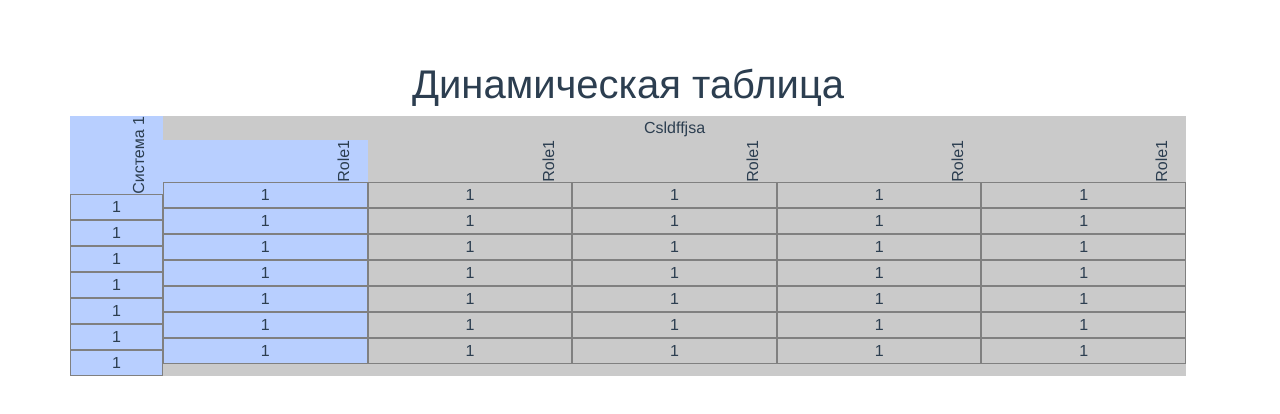
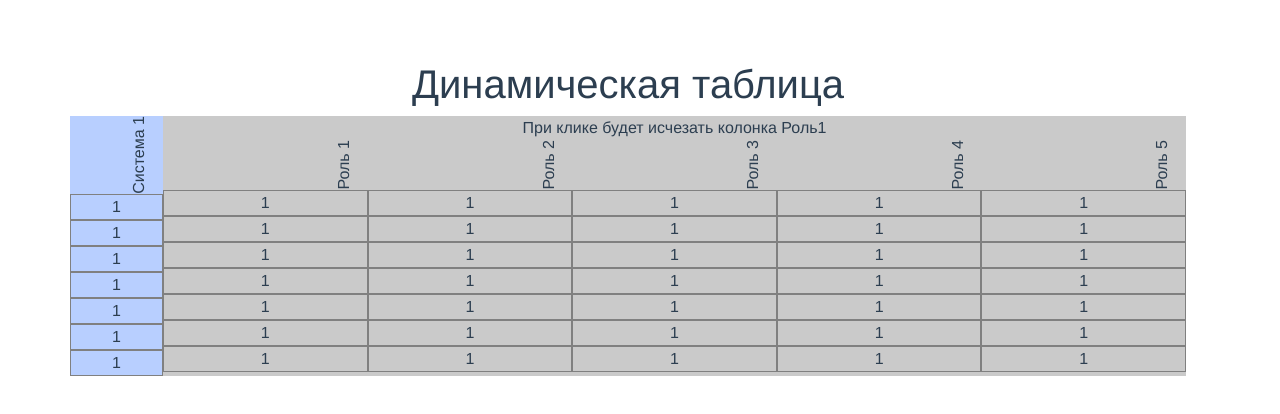
Before and after one commit to skitale-design/dynamic-table, a Vue app: page / in a window 1280 px wide. Shown: the top 414 px of the page. Built offline with nearby package versions, Linux system fonts and the light colour scheme.

Commit message:
При клике скрывает Роль 1 + названия ролей передаются в параметрах компонента RoleAndContent

```diff
--- a/src/components/SystemElement/MainColumn/RoleAndContent.vue
+++ b/src/components/SystemElement/MainColumn/RoleAndContent.vue
@@ -1,6 +1,6 @@
 <template>
     <div class="col">
-        <div class="row"><div class="col rotated">Role1</div></div>
+        <div class="row"><div class="col rotated">{{ props.msg }}</div></div>
     <div class="row"><div class="col cell">1</div></div>
         <div class="row"><div class="col cell">1</div></div>
         <div class="row"><div class="col cell">1</div></div>
@@ -11,6 +11,11 @@
     </div>
 </template>
 
+<script setup>
+    import { defineProps } from 'vue';
+    const props = defineProps({msg: String})
+</script>
+
 <style>
     .rotated {
         writing-mode: vertical-lr;
--- a/src/components/SystemElement/MainColumn/TheIndex.vue
+++ b/src/components/SystemElement/MainColumn/TheIndex.vue
@@ -2,13 +2,13 @@
   <div class="col grey">
     <div class="row">
       <div class="col">
-        <div class="row"><div class="col" @click="hide()">Csldffjsa</div></div>
+        <div class="row"><div class="col" @click="hide()">При клике будет исчезать колонка Роль1</div></div>
         <div class="row">
-          <RoleAndContent :class="{red:hidden == 1, blue:hidden == 0}"/>
-          <RoleAndContent />
-          <RoleAndContent />
-          <RoleAndContent />
-          <RoleAndContent />
+          <RoleAndContent msg="Роль 1" :class="{hidden:hidden == true}"/>
+          <RoleAndContent msg="Роль 2" />
+          <RoleAndContent msg="Роль 3" />
+          <RoleAndContent msg="Роль 4" />
+          <RoleAndContent msg="Роль 5" />
         </div>
       </div>
     </div>
```
